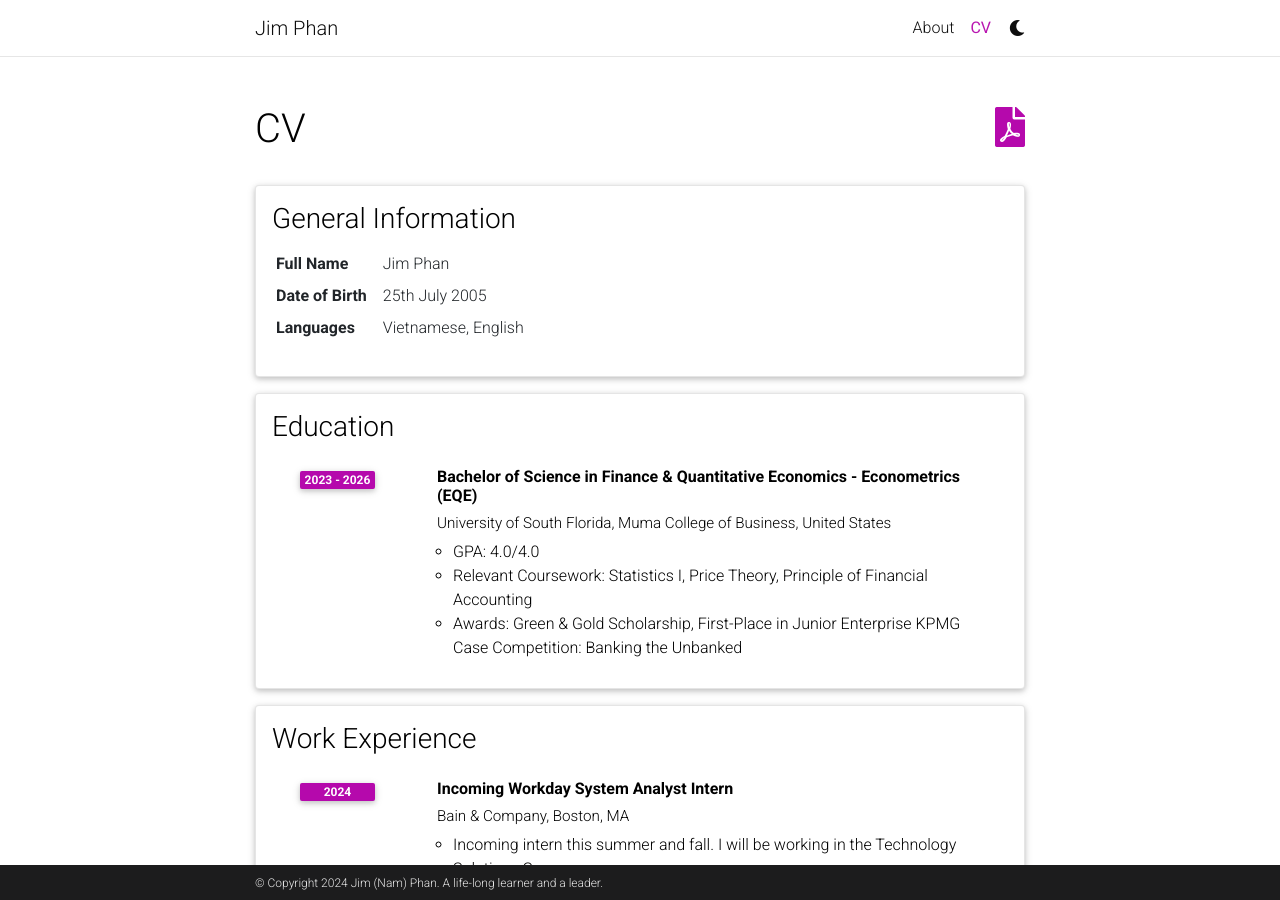
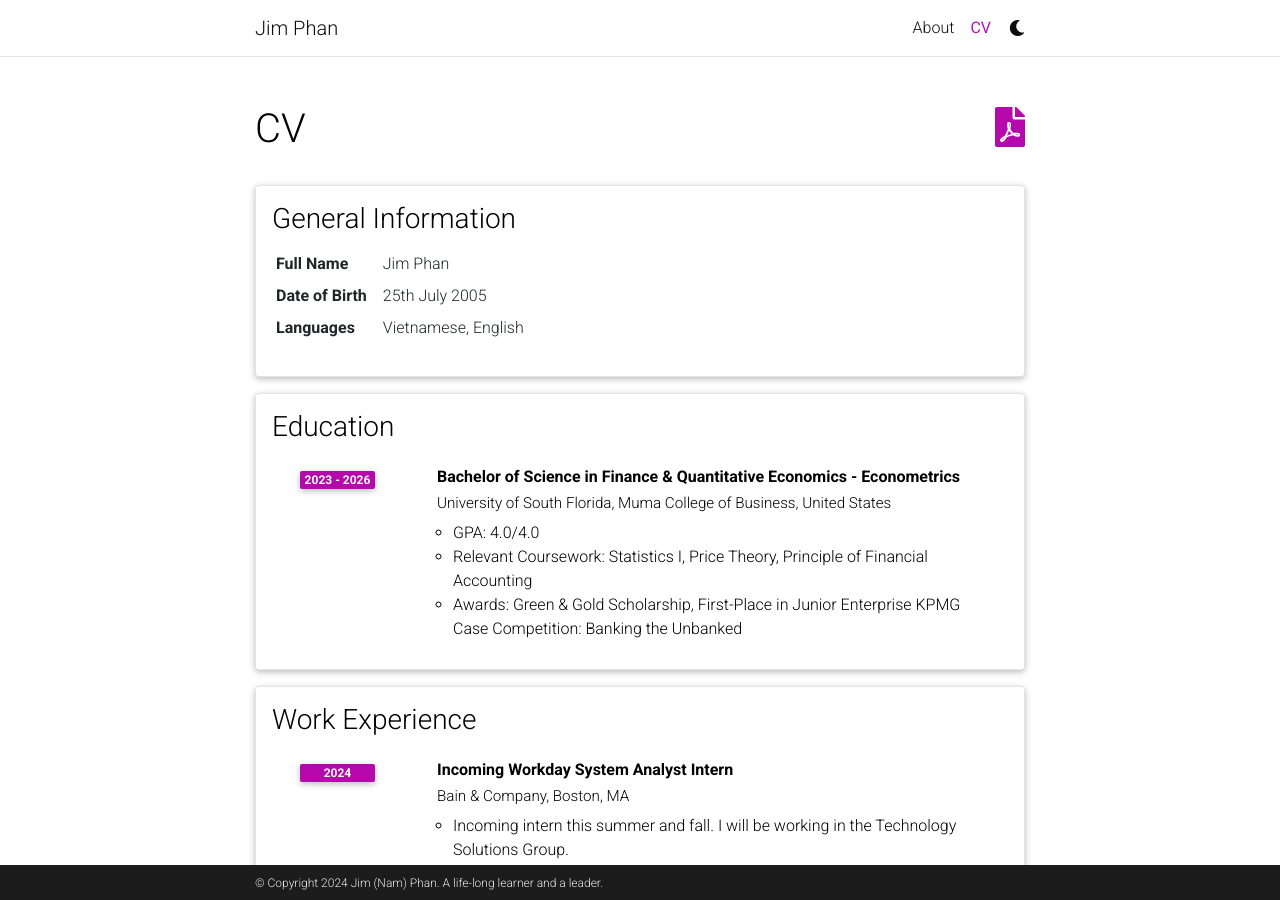
Before and after one commit to phannhatnamlhp/phannhatnamlhp.github.io, a Jekyll site: the page built from _pages/cv.md, in a window 1280 px wide and 900 px high. Built offline with Jekyll 4.4.1, drawn with Linux system fonts in a browser that asks for light colours; comment, search, counter and statistics services are not loaded; a style sheet for code colours, icons or effects is not loaded.

Commit message:
Update cv.yml

```diff
--- a/_data/cv.yml
+++ b/_data/cv.yml
@@ -11,7 +11,7 @@
 - title: Education
   type: time_table
   contents:
-    - title: Bachelor of Science in Finance & Quantitative Economics - Econometrics (EQE)
+    - title: Bachelor of Science in Finance & Quantitative Economics - Econometrics
       institution: University of South Florida, Muma College of Business, United States
       year: 2023 - 2026
       description:
```
